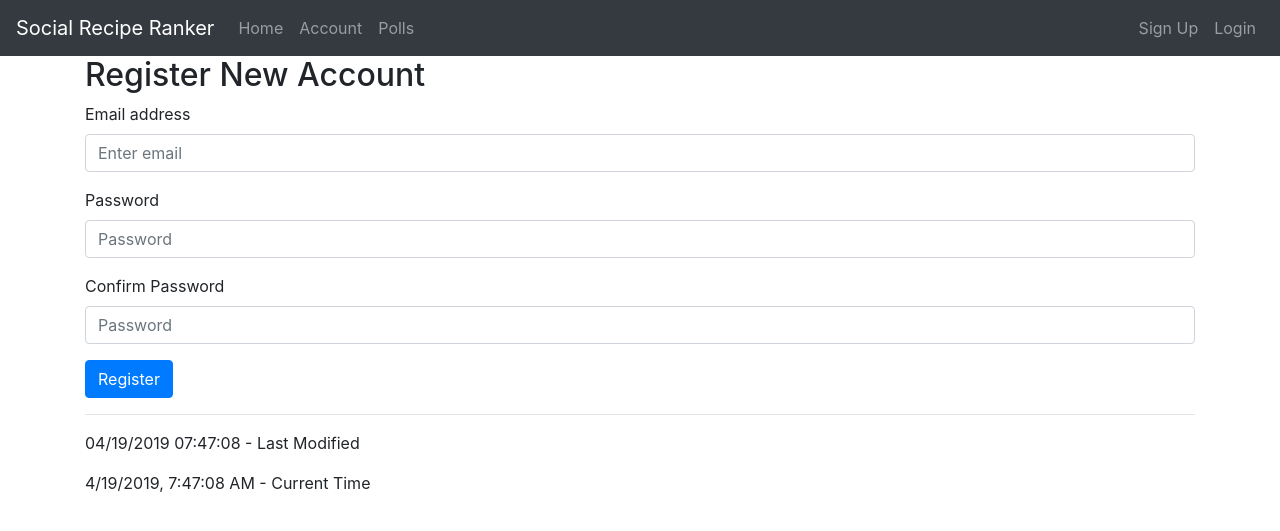
After one commit to ThomasJamesCrawford/cits3403-recipe-ranker, a Flask app: page /register in a window 1280 px wide. The commit adds this page. Shown: the top 531 px of the page. Run offline with Flask 2, Linux system fonts and the light colour scheme; some libraries are stand-ins or nearby versions.

Commit message:
added basic html pages we will need

```diff
--- a/app/routes.py
+++ b/app/routes.py
@@ -6,3 +6,18 @@ from app import app
 def index():
     user = {'username': 'user'}
     return render_template('index.html', title='Home', user=user)
+
+@app.route('/account')
+def account():
+    """Renders the account page."""
+    return render_template('account.html')
+
+@app.route('/polls')
+def polls():
+    """Renders the polls page."""
+    return render_template('polls.html')
+
+@app.route('/register')
+def register():
+    """Renders the register page."""
+    return render_template('register.html')
--- a/app/static/js/script.js
+++ b/app/static/js/script.js
@@ -1 +1,9 @@
 // custom scripts
+$(document).ready(function () {
+    $("#last_modified").text(document.lastModified + " - Last Modified"); //don't think this actually does the right thing
+    $("#current_time").text(new Date().toLocaleString() + " - Current Time");
+});
+
+function redirect(url) {
+    window.location.href = url;
+}
--- a/app/templates/base.html
+++ b/app/templates/base.html
@@ -16,9 +16,27 @@
     {% endif %}
 </head>
 <body>
-    <div>Recipe Ranker: <a href="/index">Home</a></div>
-    <hr>
-    {% block content %}{% endblock %}
+    <nav class="navbar navbar-expand-sm navbar-dark bg-dark ">
+        <a class="navbar-brand" href="/">Social Recipe Ranker</a>
+        <ul class="navbar-nav">
+            <li class="nav-item"><a class="nav-link" href="{{ url_for('index') }}">Home</a></li>
+            <li clas="nav-item"><a class="nav-link" href="{{ url_for('account') }}">Account</a></li>
+            <li calss="nav-item"><a class="nav-link" href="{{ url_for('polls') }}">Polls</a></li>
+        </ul>
+        <ul class="navbar-nav ml-auto">
+            <li class="nav-item"><a class="nav-link" href="{{ url_for('register') }}">Sign Up</a></li>
+            <li class="nav-item"><a class="nav-link" href="{{ url_for('account') }}">Login</a></li>
+        </ul>
+    </nav>
+
+
+    <div class="container body-content">
+            {% block content %}{% endblock %}
+            <hr />
+            <footer>
+                <p id="last_modified">Last Modified</p>
+                <p id="current_time">Current Time</p>
+            </footer>
 
     <!-- scripts -->
     <script src="/static/js/jquery-3.4.0.min.js"></script>
--- /dev/null
+++ b/app/templates/register.html
@@ -0,0 +1,23 @@
+{% extends "base.html" %}
+
+{% block content %}
+
+<h2>Register New Account</h2>
+
+<form>
+    <div class="form-group">
+        <label for="email">Email address</label>
+        <input type="email" class="form-control" id="email" placeholder="Enter email">
+    </div>
+    <div class="form-group">
+        <label for="password">Password</label>
+        <input type="password" class="form-control" id="password" placeholder="Password">
+    </div>
+    <div class="form-group">
+        <label for="password">Confirm Password</label>
+        <input type="password" class="form-control" id="password" placeholder="Password">
+    </div>
+    <button type="submit" class="btn btn-primary">Register</button>
+</form>
+
+{% endblock %}
```
Also changed, not shown: app/templates/account.html (added, +20 -0 lines), app/templates/polls.html (added, +9 -0 lines).
